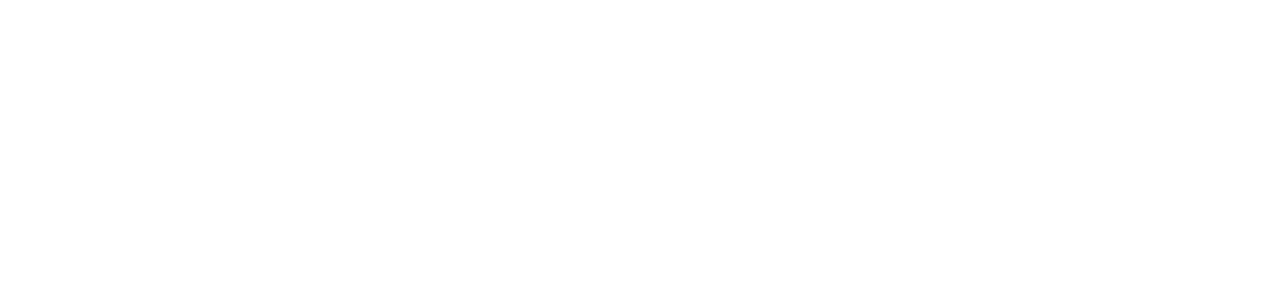
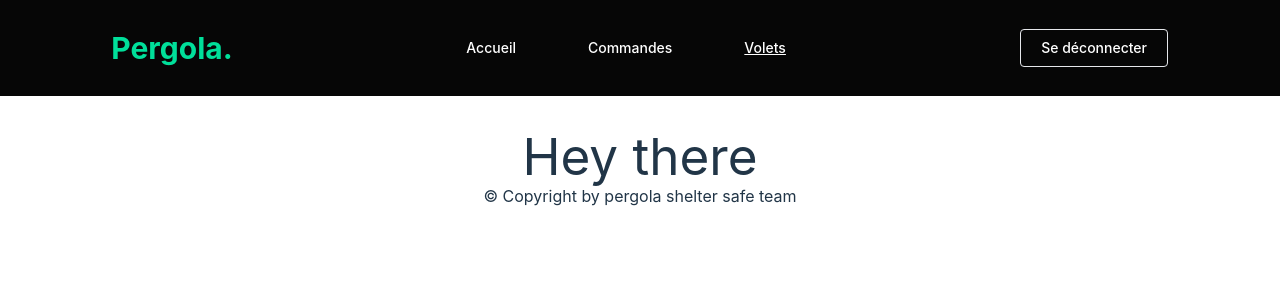
Before and after one commit to Nick-Kevin/Pergola-shelter-safe-web-app, a React (Vite) app: page /Pergola-shelter-safe-web-app/volets in a window 1280 px wide. Before the commit this address had no page. Shown: the top 300 px of the page. Built offline with nearby package versions, Linux system fonts and the light colour scheme.

Commit message:
update : navbar (set logout button)

```diff
--- a/src/App.jsx
+++ b/src/App.jsx
@@ -3,6 +3,7 @@ import { BrowserRouter as Router, Route, Link, Routes } from "react-router-dom";
 import VoiceRecognition from './components/VoiceRecognition'
 import Home from './pages/Home';
 import VoiceCommand from './pages/VoiceCommand';
+import Volets from './pages/Volets';
 
 function App() {
   return (
@@ -13,6 +14,9 @@ function App() {
           <Route exact path="/Pergola-shelter-safe-web-app/voice-recognition"
             element={<VoiceCommand />}
           />
+          <Route exact path="/Pergola-shelter-safe-web-app/volets"
+            element={<Volets />}
+          />
         </Routes>
       </Router>
     </>
--- a/src/components/Navbar.jsx
+++ b/src/components/Navbar.jsx
@@ -14,31 +14,27 @@ const Navbar = () => {
   return (
     <div className='bg-[#060606] fixed z-50 w-full flex justify-between items-center h-24 mx-auto px-4 text-white'>
       {/* Logo */}
-      <h1 className='w-full xl:w-5/12 text-3xl font-bold text-[#00df9a]'>Pergola.</h1>
+      <h1 className='w-full xl:w-3/12 text-3xl font-bold text-[#00df9a]'>Pergola.</h1>
 
       {/* Desktop Navigation */}
-      <ul className='hidden md:flex xl:pr-24'>
+      <ul className='hidden md:flex xl:pr-24 gap-6'>
           <li
             className='px-4 hover:bg-[#00df9a] hover:text-black rounded-xl md:text-sm m-2 cursor-pointer duration-300 hover:text-black'
           >
-            <Link to="/Pergola-shelter-safe-web-app" className='text-white hover:text-black inline-block h-full'>Accueil</Link>
+            <Link to="/Pergola-shelter-safe-web-app" className={`text-white hover:text-black inline-block h-full ${(window.location.pathname !== "/Pergola-shelter-safe-web-app/voice-recognition" && window.location.pathname !== "/Pergola-shelter-safe-web-app/volets") ? "underline" : ""}`}>Accueil</Link>
           </li>
           <li
             className='px-4 hover:bg-[#00df9a] hover:text-black rounded-xl md:text-sm m-2 cursor-pointer duration-300 hover:text-black'
           >
-            <Link to="/Pergola-shelter-safe-web-app/voice-recognition" className='text-white hover:text-black'>Commande</Link>
+            <Link to="/Pergola-shelter-safe-web-app/voice-recognition" className={`text-white hover:text-black ${(window.location.pathname === "/Pergola-shelter-safe-web-app/voice-recognition") ? "underline" : ""}`}>Commandes</Link>
           </li>
           <li
             className='px-4 hover:bg-[#00df9a] rounded-xl md:text-sm m-2 cursor-pointer duration-300 hover:text-black'
           >
-            Caméra
-          </li>
-          <li
-            className='px-4 hover:bg-[#00df9a] rounded-xl md:text-sm m-2 cursor-pointer duration-300 hover:text-black'
-          >
-            Volets
+            <Link to="/Pergola-shelter-safe-web-app/volets" className={`text-white hover:text-black ${(window.location.pathname === "/Pergola-shelter-safe-web-app/volets") ? "underline" : ""}`}>Volets</Link>
           </li>
       </ul>
+      <Link to="#" className='hidden rounded md:block text-white hover:text-black hover:bg-white text-sm border py-2 px-5 mr-24 '>Se déconnecter</Link>
 
       {/* Mobile Navigation Icon */}
       <div onClick={handleNav} className='block md:hidden'>
@@ -54,28 +50,26 @@ const Navbar = () => {
         }
       >
         {/* Mobile Logo */}
-        <h1 className='w-full text-3xl font-bold text-[#00df9a] m-4'>Pergola.</h1>
+        <h1 className='text-xl font-bold text-[#00df9a] m-4'>Pergola.</h1>
 
         {/* Mobile Navigation Items */}
           <li
-            className='p-4 border-b rounded-xl hover:bg-[#00df9a] duration-300 hover:text-black cursor-pointer border-gray-600'
+            className='p-4 border-b hover:bg-[#00df9a] duration-300 hover:text-black cursor-pointer border-gray-600'
           >
-            <Link to="/Pergola-shelter-safe-web-app">Accueil</Link>
+            <Link to="/Pergola-shelter-safe-web-app" className={`text-white ${(window.location.pathname !== "/Pergola-shelter-safe-web-app/voice-recognition" && window.location.pathname !== "/Pergola-shelter-safe-web-app/volets") ? "underline" : ""}`}>Accueil</Link>
           </li>
           <li
-            className='p-4 border-b rounded-xl hover:bg-[#00df9a] duration-300 hover:text-black cursor-pointer border-gray-600'
+            className='p-4 border-b hover:bg-[#00df9a] duration-300 hover:text-black cursor-pointer border-gray-600'
           >
-            <Link to="/Pergola-shelter-safe-web-app/voice-recognition">Commande</Link>
+            <Link to="/Pergola-shelter-safe-web-app/voice-recognition" className={`text-white ${(window.location.pathname === "/Pergola-shelter-safe-web-app/voice-recognition") ? "underline" : ""}`}>Commandes</Link>
           </li>
           <li
-            className='p-4 border-b rounded-xl hover:bg-[#00df9a] duration-300 hover:text-black cursor-pointer border-gray-600'
+            className='p-4 mb-10 border-b hover:bg-[#00df9a] duration-300 hover:text-black cursor-pointer border-gray-600'
           >
-            Caméra
+            <Link to="/Pergola-shelter-safe-web-app/volets" className={`text-white ${(window.location.pathname === "/Pergola-shelter-safe-web-app/volets") ? "underline" : ""}`}>Volets</Link>
           </li>
-          <li
-            className='p-4 border-b rounded-xl hover:bg-[#00df9a] duration-300 hover:text-black cursor-pointer border-gray-600'
-          >
-            Volets
+          <li>
+            <Link to="#" className='rounded text-black bg-white text-sm border mt-10 py-2 px-5'>Se déconnecter</Link>
           </li>
       </ul>
     </div>
--- a/src/components/VoiceRecognition.jsx
+++ b/src/components/VoiceRecognition.jsx
@@ -48,15 +48,15 @@ const VoiceRecognition = () => {
   };
 
   const handleVoiceCommand = (command) => {
-    if (command.toLowerCase().includes("open pergola")) {
-      sendCommandToESP8266("open");
-    } else if (command.toLowerCase().includes("close pergola")) {
-      sendCommandToESP8266("close");
+    if (command.toLowerCase().includes("open")) {
+      sendCommandToESP8266("on");
+    } else if (command.toLowerCase().includes("close")) {
+      sendCommandToESP8266("off");
     }
   };
 
   const sendCommandToESP8266 = (action) => {
-    fetch(`http://<ESP8266_IP_ADDRESS>/control?state=${action}`)
+    fetch(`http://192.168.10.105/led/action?state=${action}`)
       .then((response) => response.json())
       .then((data) => console.log(data))
       .catch((error) => console.error("Error:", error));
--- a/src/pages/Home.jsx
+++ b/src/pages/Home.jsx
@@ -15,8 +15,8 @@ function Home() {
         <div>
             <Navbar/>
             <section className="pt-48 relative h-screen flex flex-col items-center">
-                <h1 className="text-green-500 text-5xl font-bold mb-10">Pergola shelter safe</h1>
-                <h2 className="text-xl w-8/12">Assurez-vous que votre espace extérieur reste confortable et votre pergola abri sûr grâce à nos systèmes de commande innovants, conçus pour s'adapter à toutes les conditions météorologiques.</h2>
+                <h1 className="text-green-500 text-3xl sm:text-5xl font-bold mb-10">Pergola shelter safe</h1>
+                <h2 className="text-base sm:text-xl w-8/12 text-justify sm:text-center">Assurez-vous que votre espace extérieur reste confortable et votre pergola abri sûr grâce à nos systèmes de commande innovants, conçus pour s'adapter à toutes les conditions météorologiques.</h2>
                 <a href="#features" className="mt-20 py-3 px-7 text-black border border-black rounded-md text-base hover-border-black hover:bg-black hover:text-white">En savoir plus</a>
                 <img src={illustration1} alt="illustration1" className="absolute z-0 opacity-50 lg:opacity-100 w-14 top-56 right-32" />
                 <img src={illustration2} alt="illustration2" className="absolute z-0 opacity-80 lg:opacity-100 w-10 top-60 left-0 lg:left-32" />
@@ -24,28 +24,22 @@ function Home() {
                 <img src={illustration4} alt="illustration4" className="absolute z-0 opacity-50 lg:opacity-100 lg:w-32 bottom-10 lg:right-32" />
                 <img src={illustration5} alt="illustration5" className="absolute z-0 w-14 top-32 right-12 lg:right-96" />
             </section>
-            <section id="features" className="py-32">
-                <h1>Les fonctionnalités</h1>
-                <div className="flex justify-around md:px-36 mt-20">
-                    <div className="w-56 rounded-lg border border-[#06060630] shadow-xl p-8">
+            <section id="features" className="mb-5 sm:mb-0 sm:py-32">
+                <h1 className="text-2xl md:text-4xl">Les fonctionnalités</h1>
+                <div className="flex flex-col sm:flex-row justify-around items-center sm:items-stretch gap-10 sm:gap-0 md:px-36 mt-10 sm:mt-20">
+                    <div className="w-72 sm:w-80 rounded-lg border border-[#06060630] shadow-xl p-8">
                         <div className="flex justify-center">
                             <img src={microphone} alt="microphone" className="w-10" />
                         </div>
                         <p className="mt-5">Commande vocale (ouverture/fermeture)</p>
                     </div>
-                    <div className="w-56 rounded-lg border border-[#06060630] shadow-xl p-8">
+                    <div className="w-72 sm:w-80 rounded-lg border border-[#06060630] shadow-xl p-8">
                         <div className="flex justify-center">
                             <img src={manualControl} alt="manual control" className="w-10" />
                         </div>
                         <p className="mt-5">Commande manuelle (ouverture/fermeture)</p>
                     </div>
-                    <div className="w-56 rounded-lg border border-[#06060630] shadow-xl p-8">
-                        <div className="flex justify-center">
-                            <img src={camera} alt="camera" className="w-10" />
-                        </div>
-                        <p className="mt-5">Camera de surveillance</p>
-                    </div>
-                    <div className="w-56 rounded-lg border border-[#06060630] shadow-xl p-8">
+                    <div className="w-72 sm:w-80 rounded-lg border border-[#06060630] shadow-xl p-8">
                         <div className="flex justify-center">
                             <img src={volets} alt="microphone" className="w-10" />
                         </div>
--- a/src/pages/VoiceCommand.jsx
+++ b/src/pages/VoiceCommand.jsx
@@ -20,7 +20,7 @@ function VoiceCommand() {
                 </p>
                 <VoiceRecognition/>
             </section>
-            <hr className="bg-black h-0.5" />
+            <hr className="bg-[#00df9a] h-0.5" />
             <section className="lg:h-screen flex flex-col pt-10 pb-16 justify-around items-center gap-16 lg:gap-0">
                 <h2 className="text-2xl font-bold">Commande manuelle</h2>
                 <p className="w-10/12 lg:w-8/12 text-justify">
--- /dev/null
+++ b/src/pages/Volets.jsx
@@ -0,0 +1,14 @@
+import Navbar from "../components/Navbar"
+import Footer from "../components/Footer"
+
+function Volets() {
+    return (
+        <div>
+            <Navbar />
+            <h1 className="pt-32">Hey there</h1>
+            <Footer />
+        </div>
+    )
+}
+
+export default Volets
```
